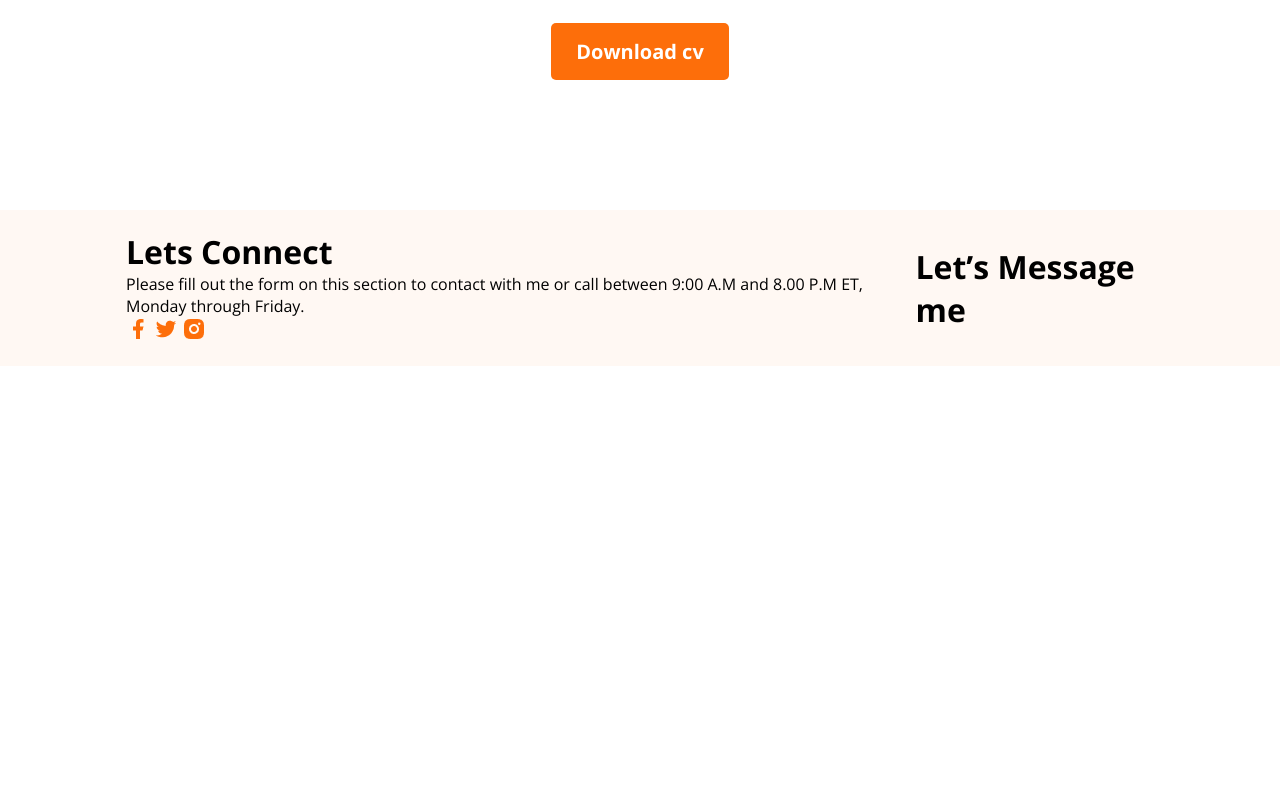
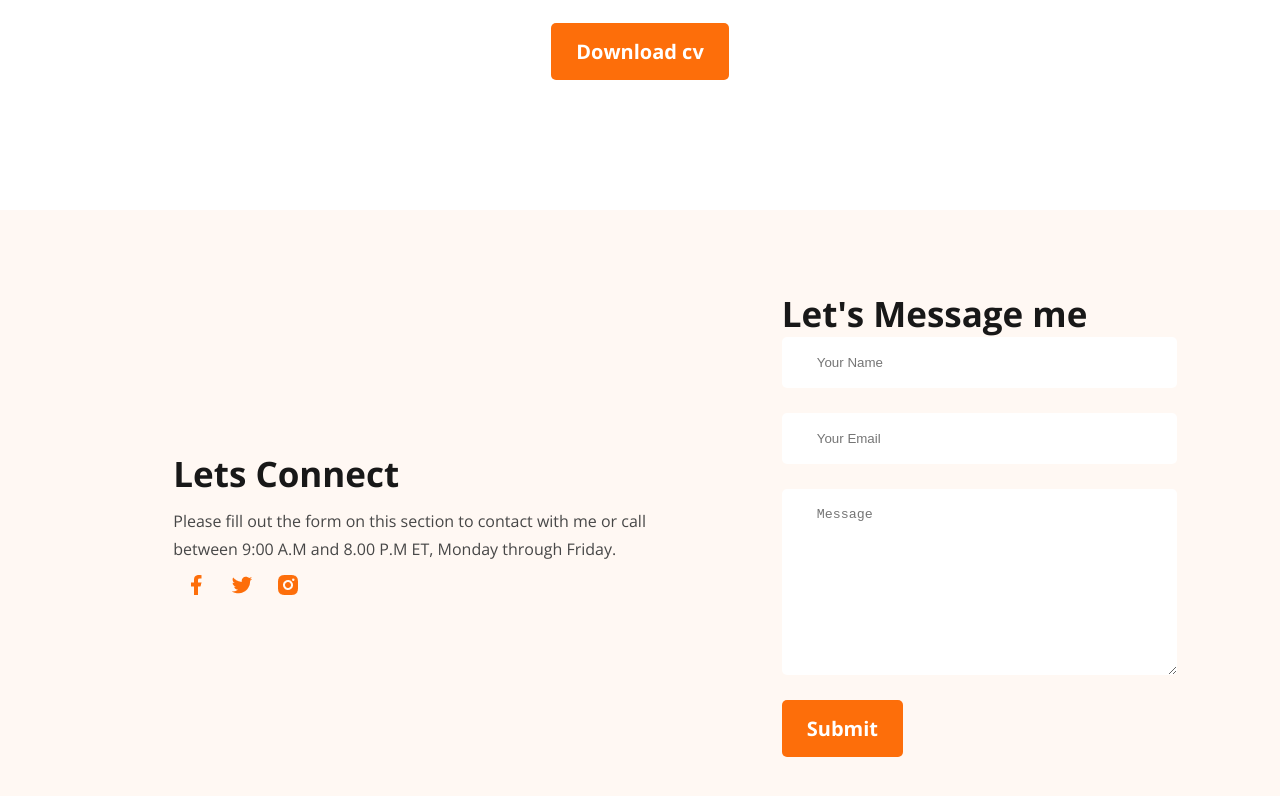
Before and after one commit to Mahmud256/portfolio-1, a plain HTML site: page index.html in a window 1280 px wide. Shown: the part 2817-3613 px from the top of the page. Before the commit the page ends 3183 px from the top, so only its background shows below. Drawn offline with nearby package versions, Linux system fonts and the light colour scheme.

Commit message:
first commit

```diff
--- a/index.html
+++ b/index.html
@@ -209,9 +209,9 @@
 
     <div id="footer">
         <div class="footer-container">
-            <div class="footer-right">
-                <h1>Lets Connect</h1>
-                <p>Please fill out the form on this section to contact with me or call between 9:00 A.M and 8.00 P.M ET,
+            <div class="footer-left">
+                <h1 class="footer-title">Lets Connect</h1>
+                <p class="footer-description">Please fill out the form on this section to contact with me or call between 9:00 A.M and 8.00 P.M ET,
                     Monday through Friday.</p>
                 <div class="social">
                     <img src="./images/icons/facebook.png" alt="">
@@ -220,8 +220,14 @@
                 </div>
             </div>
 
-            <div class="footer-left">
-                <h1>Let’s Message me</h1>
+            <div class="footer-right">
+                <h1 class="footer-title">Let's Message me</h1>
+                <form class="contact" action="">
+                    <input type="text" placeholder="Your Name">
+                    <input type="email" placeholder="Your Email">
+                    <textarea name="" placeholder="Message" id="" cols="30" rows="10"></textarea>
+                    <input class="btn-primary" type="submit" value="Submit">
+                </from>
             </div>
         </div>
     </div>
--- a/style.css
+++ b/style.css
@@ -234,6 +234,44 @@ li a {
     display: flex;
     align-items: center;
     justify-content: space-around;
-    padding: 20px 0;
-    margin: 0 126px;
+    padding: 0 0;
+    /* height: 100vh; */
+    margin: 0px 126px;
 }
+
+.footer-left {width: 50%;}
+
+.footer-title {
+    color: #181818;
+    font-size: 35px;
+}
+
+.footer-description {
+    color: #474747;
+    line-height: 28px;
+    margin: 10px 0;
+}
+
+.social {
+    display: flex;
+}
+
+.social img {
+    margin: 0 11px;
+}
+
+.contact input[type="text"], .contact input[type="email"],
+textarea {
+    display: block;
+    margin-bottom: 25px;
+    padding: 18px 35px;
+    color: #757575;
+    border-radius: 5px;
+    background: #FFF;
+    border: 0;
+    width: 100%;
+}
+
+.footer-right {
+    padding: 80px 0;
+}
```
